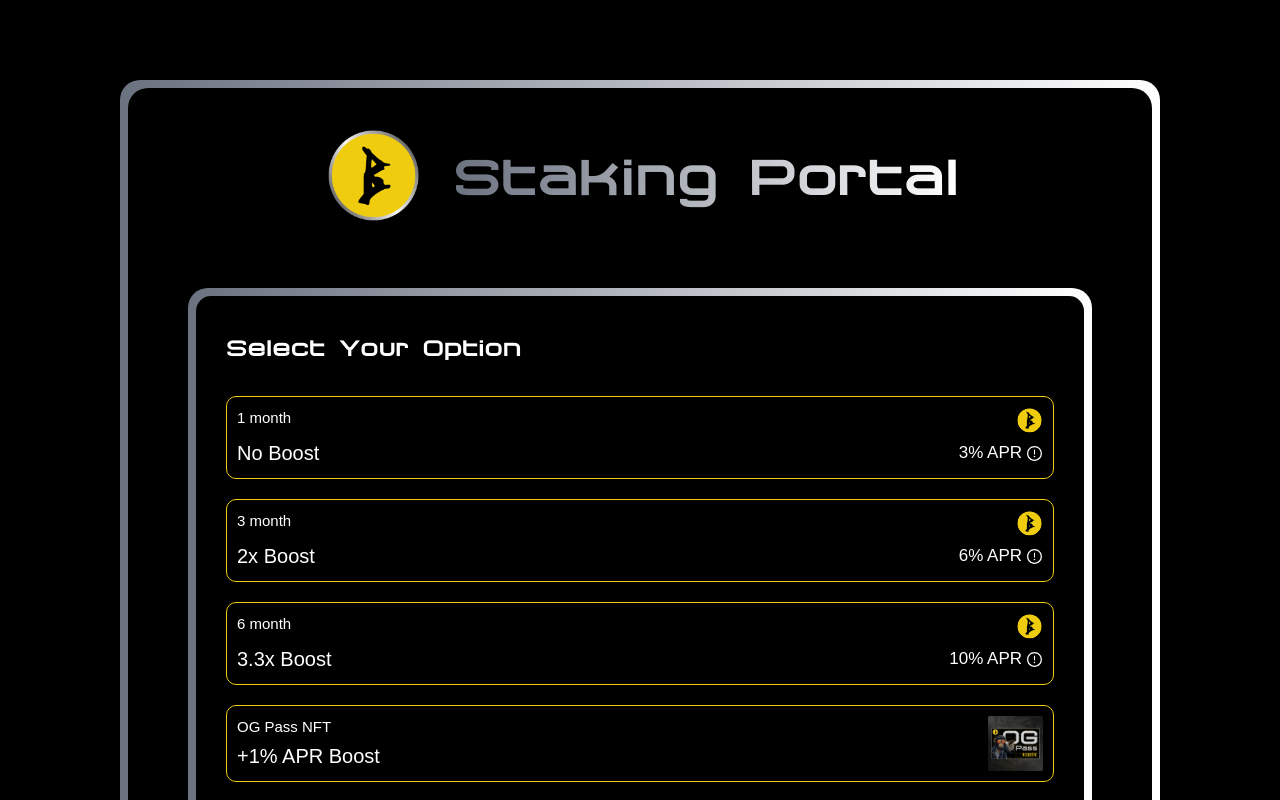
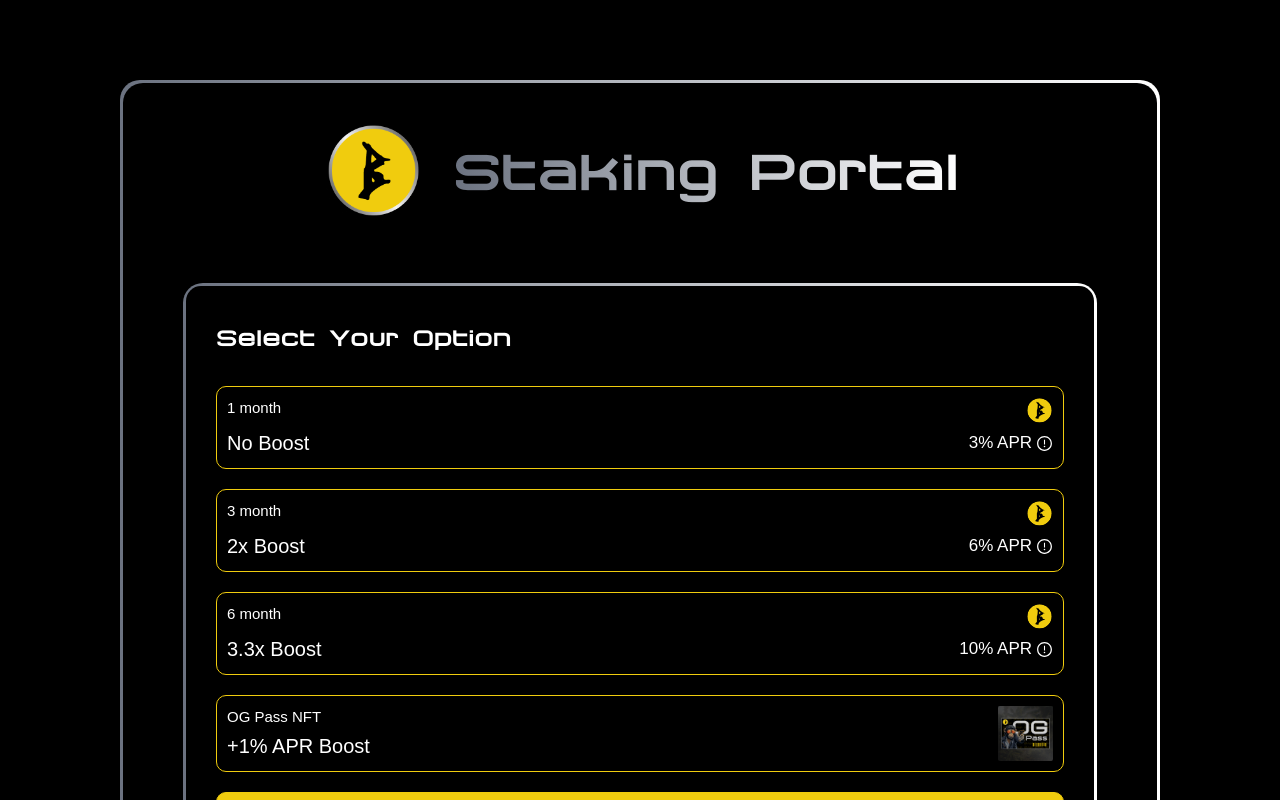
Before and after one commit to mightstar/banana-staking-next, a Next.js app: page / in a window 1280 px wide. Shown: the top 800 px of the page. Built offline with nearby package versions, Linux system fonts and the light colour scheme; a web font is replaced by a local one.

Commit message:
feat: reduce border width

```diff
--- a/app/components/GradientBorder/GradientBorder.tsx
+++ b/app/components/GradientBorder/GradientBorder.tsx
@@ -8,7 +8,7 @@ interface IProps {
 export default function GradientBorder(props: IProps) {
   return (
     <div
-      className={`bg-gradient-to-r from-gray-500 to-white p-2 rounded-[20px] h-fit ${props.className}`}
+      className={`bg-gradient-to-r from-gray-500 to-white p-[3px] rounded-[20px] h-fit ${props.className}`}
     >
       <div className="flex w-full items-center justify-center bg-primary rounded-[20px]">
         {props.children}
```
